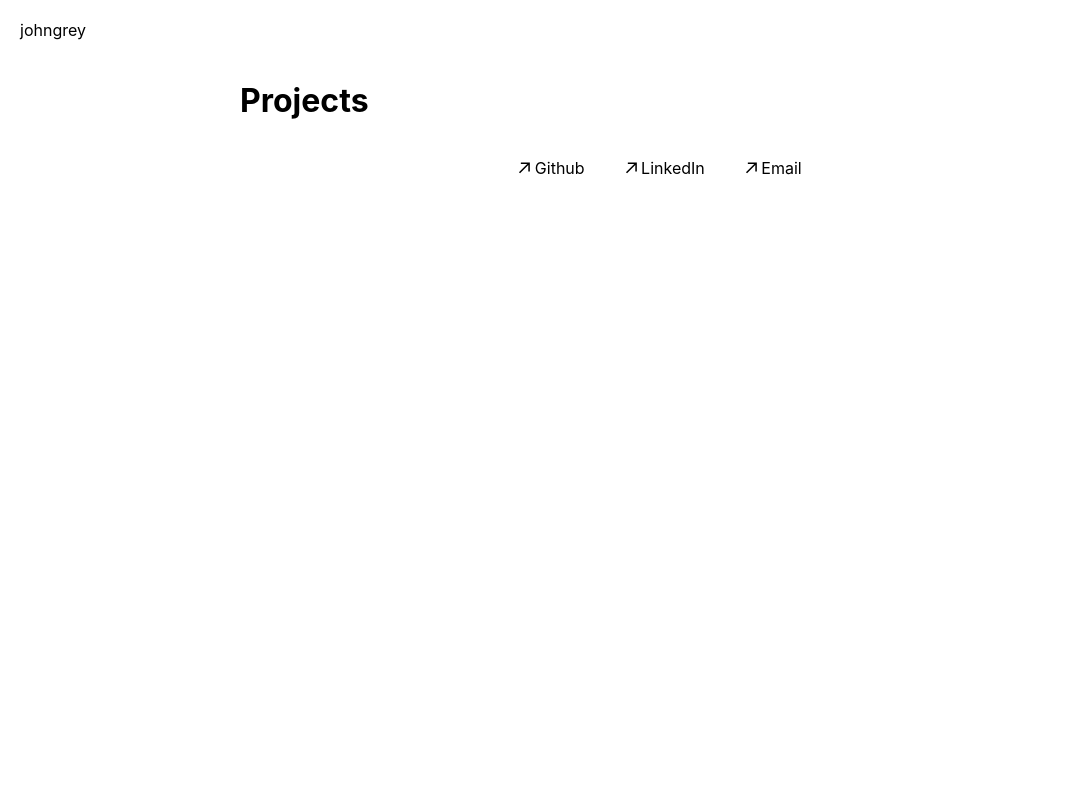
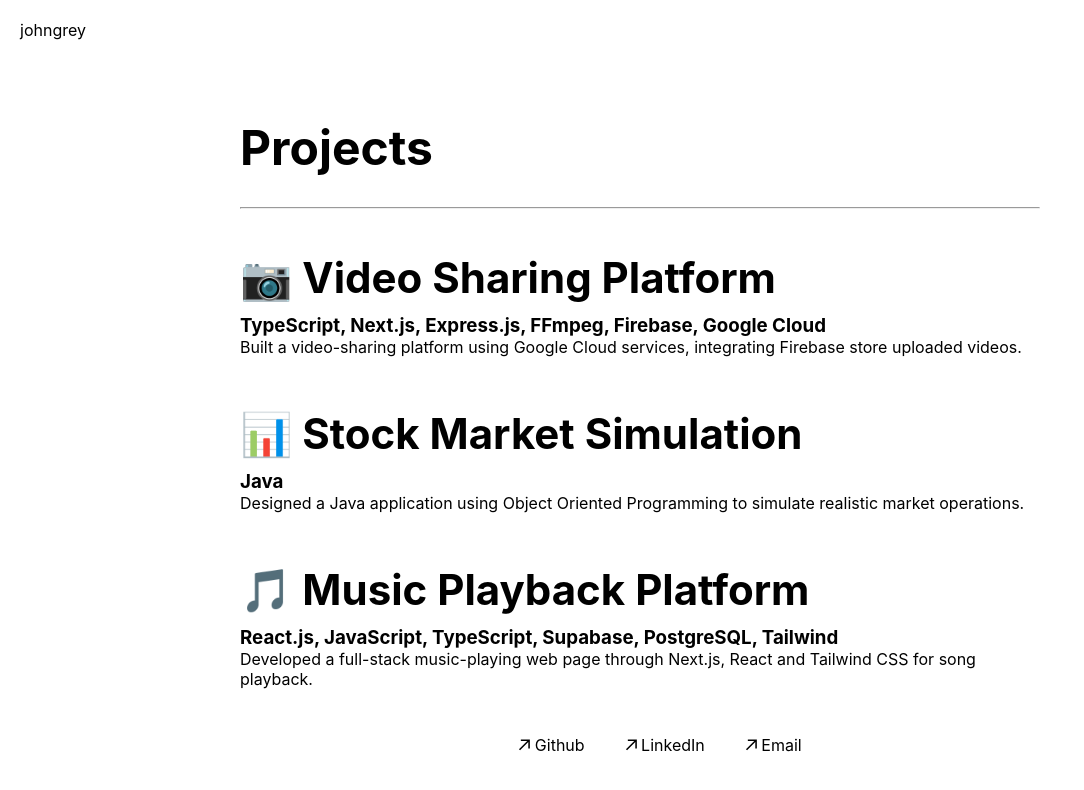
Before and after one commit to jjohngrey/johngrey.com, a Next.js app: page /projects/page in a window 1280 px wide. Shown: the top 790 px of the page, without its empty margins (0-1084 px from the left). Built offline with nearby package versions, Linux system fonts and the light colour scheme.

Commit message:
finish experiences and add projects

```diff
--- a/src/components/experience.tsx
+++ b/src/components/experience.tsx
@@ -4,6 +4,7 @@ import Image from "next/image";
 import Link from "next/link";
 
 export default function Experience(props) {
+
   return (
     <div className={styles.experience}>
       <div>
--- /dev/null
+++ b/src/components/project.tsx
@@ -0,0 +1,30 @@
+import styles from "src/styles/Home.module.css";
+import React from "react";
+import Image from "next/image";
+import Link from "next/link";
+
+export default function Project(props) {
+
+  return (
+    <div className={styles.experience}>
+      <div>
+        <div className={styles.projectName}>
+          <Link href={props.companyLink}>
+            <h2>{props.company}</h2>
+          </Link>
+        </div>
+      </div>
+
+      <h3>{props.position}</h3>
+      <p>
+        {props.description}
+      </p>
+
+      <ul>
+        {props.bulletpoints.map((bullet) => (
+          <li>{bullet}</li>
+        ))}
+      </ul>
+    </div>
+  );
+}
--- a/src/pages/projects/page.tsx
+++ b/src/pages/projects/page.tsx
@@ -1,10 +1,37 @@
 import React from "react";
 
+import Section from "@/components/section";
+import Project from "@/components/project";
 
 export default function Projects() {
-    return (
-        <div>
-            <h1>Projects</h1>
-        </div>
-    )
+  const ytclone = [];
+  const stock = [];
+  const spclone = [];
+
+  return (
+    <div>
+      <Section title="Projects" />
+      <Project
+        company="📷 Video Sharing Platform"
+        companyLink="https://github.com/jjohngrey/youtube-clone"
+        position="TypeScript, Next.js, Express.js, FFmpeg, Firebase, Google Cloud"
+        description="Built a video-sharing platform using Google Cloud services, integrating Firebase store uploaded videos."
+        bulletpoints={ytclone}
+      />
+      <Project
+        company="📊 Stock Market Simulation"
+        companyLink="https://github.com/jjohngrey/Stock-Market-Simulation"
+        position="Java"
+        description="Designed a Java application using Object Oriented Programming to simulate realistic market operations."
+        bulletpoints={stock}
+      />
+      <Project
+        company="🎵 Music Playback Platform"
+        companyLink="https://github.com/jjohngrey/Spotify-Clone"
+        position="React.js, JavaScript, TypeScript, Supabase, PostgreSQL, Tailwind"
+        description="Developed a full-stack music-playing web page through Next.js, React and Tailwind CSS for song playback."
+        bulletpoints={spclone}
+      />
+    </div>
+  );
 }
--- a/src/styles/Home.module.css
+++ b/src/styles/Home.module.css
@@ -30,7 +30,7 @@
   justify-content: space-between;
   align-items: center;
 
-  margin: 20px;
+  margin: 20px 0 0 20px;
 }
 
 .header :hover,
@@ -43,6 +43,7 @@
 /* Section */
 
 .section h1 {
+  margin-top: 5rem;
   line-height: 1.15;
   font-size: 3rem;
 }
@@ -81,6 +82,17 @@
 /* Company */
 
 .company {
+  display: flex;
+  align-items: center;
+}
+
+.company h2 {
+  margin-left: 10px;
+}
+
+/* Project */
+
+.projectName {
   display: flex;
   align-items: center;
 }
@@ -147,6 +159,8 @@
   align-items: center;
 
   list-style-type: none;
+
+  margin-top: 30px;
 }
 
 .contact a {
```
Also changed, not shown: src/pages/experiences/page.tsx (+45 -8 lines), src/pages/index.tsx (+11 -11 lines), src/components/footer.tsx (deleted).
